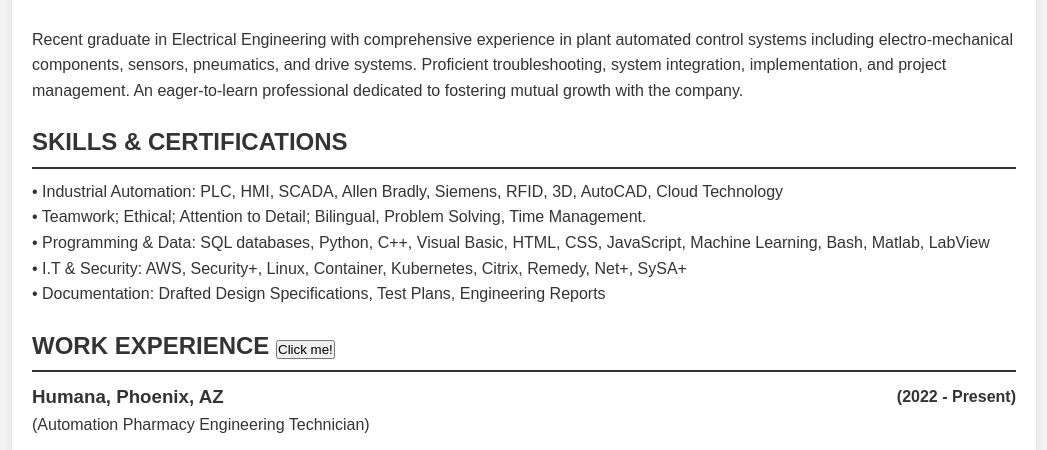
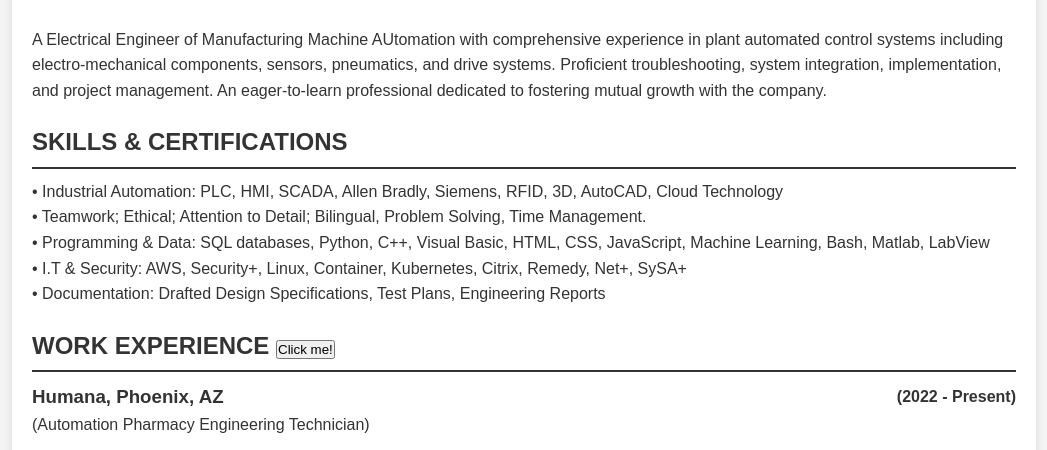
Before and after one commit to kaohulogist/AWS_resumeCV, a plain HTML site: page index.html in a window 1280 px wide. Shown: the part 319-769 px from the top of the page, without its empty margins (116-1163 px from the left). Drawn offline with Linux system fonts and the light colour scheme.

Commit message:
Update index.html

```diff
--- a/index.html
+++ b/index.html
@@ -32,7 +32,7 @@
 
         <section id="objective" class="objective_intro">
             <ul>
-                <p>Recent graduate in Electrical Engineering with comprehensive experience in plant automated control
+                <p>A Electrical Engineer of Manufacturing Machine AUtomation with comprehensive experience in plant automated control
                     systems including electro-mechanical components, sensors, pneumatics, and drive systems. Proficient troubleshooting,
                     system integration, implementation, and project management. An eager-to-learn
                     professional dedicated to fostering mutual growth with the company.</p>
```
